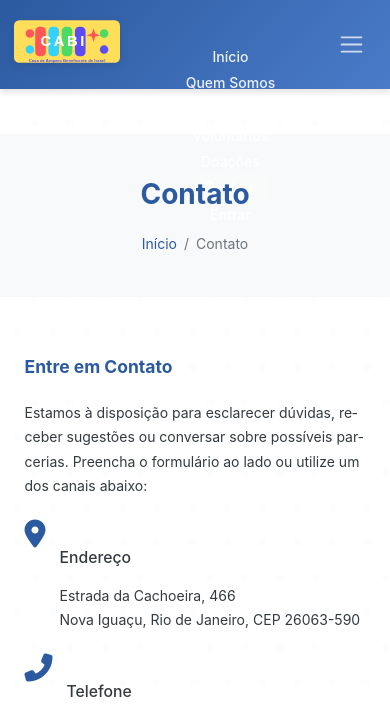
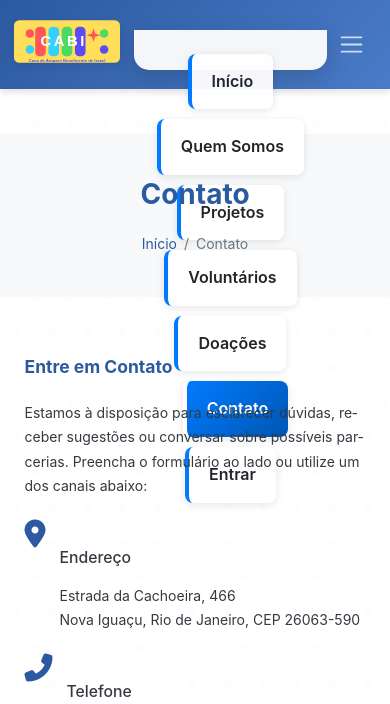
Before and after one commit to BianoSorriso/OngAbrigoCasaDeIsraelNovo, a Django app: page /contato/ in a window 390 px wide, after a click that opens the changed part. Shown: the top 704 px of the page. Run offline with Django 5.2, Linux system fonts and the light colour scheme.

Commit message:
Fix: Corrigir visibilidade do menu hambúrguer - texto escuro e fundo contrastante para mobile

```diff
--- a/templates/base/base.html
+++ b/templates/base/base.html
@@ -221,6 +221,39 @@
             align-items: center;
             position: relative;
             top: -15px;
+        }
+
+        /* Estilo específico para mobile quando o menu está expandido */
+        @media (max-width: 991.98px) {
+            .navbar-collapse.show .navbar-nav .nav-link,
+            .navbar-collapse.collapsing .navbar-nav .nav-link {
+                color: #212529 !important; /* Texto escuro para mobile */
+                background: rgba(255, 255, 255, 0.95) !important;
+                margin: 5px 15px;
+                padding: 15px 20px !important;
+                border-radius: 8px;
+                border-left: 4px solid #007bff;
+                box-shadow: 0 2px 8px rgba(0, 0, 0, 0.1);
+                font-size: 16px;
+                font-weight: 600;
+            }
+
+            .navbar-collapse.show .navbar-nav .nav-link:hover,
+            .navbar-collapse.show .navbar-nav .nav-link.active {
+                background: linear-gradient(135deg, #007bff, #0056b3) !important;
+                color: white !important;
+                transform: translateX(5px);
+                border-left: 4px solid #ffffff;
+            }
+
+            .navbar-collapse {
+                background: rgba(248, 249, 250, 0.98) !important;
+                backdrop-filter: blur(10px);
+                border-radius: 0 0 15px 15px;
+                margin-top: 10px;
+                padding: 20px 0;
+                box-shadow: 0 8px 25px rgba(0, 0, 0, 0.15);
+            }
         }
 
         .navbar-nav .nav-link:hover,
```
